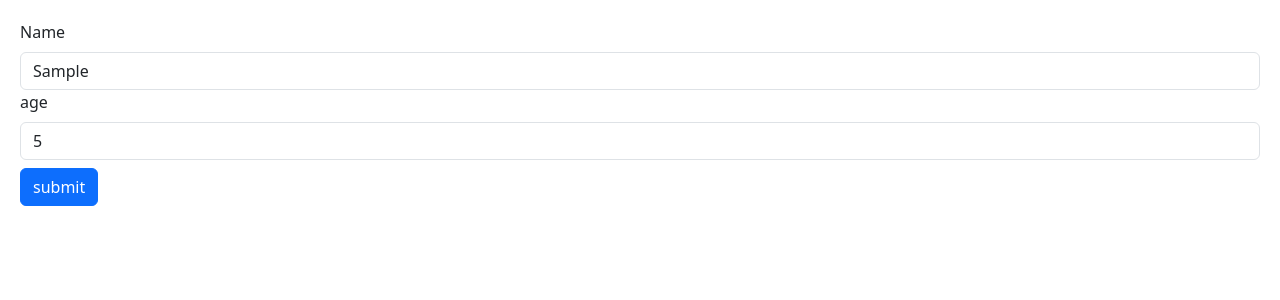
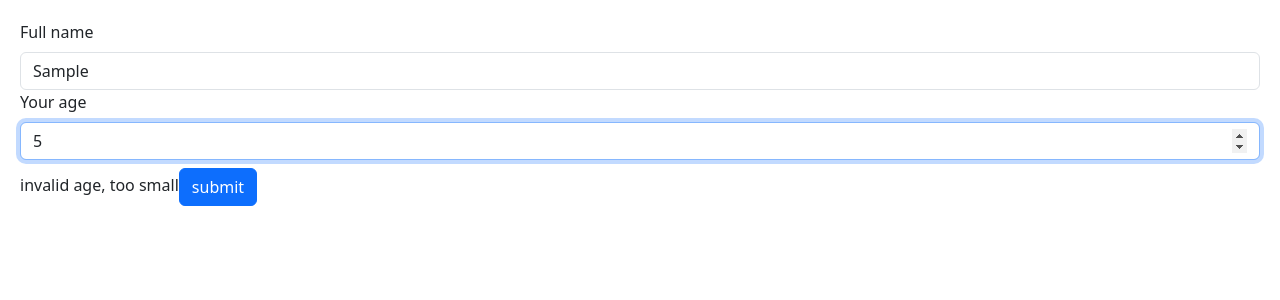
Before and after one commit to J0-Y0/typescript-best-practice, a React (Vite) app: page / in a window 1280 px wide. Both pictures are taken after typing "Sample", "5" into the empty fields and a click on the input "submit". Shown: the top 300 px of the page. Built offline with nearby package versions, Linux system fonts and the light colour scheme.

Commit message:
validation with useform hook

```diff
--- a/package.json
+++ b/package.json
@@ -13,6 +13,7 @@
     "bootstrap": "5.3",
     "react": "^18.3.1",
     "react-dom": "^18.3.1",
+    "react-hook-form": "^7.52.1",
     "react-icons": "^5.2.1"
   },
   "devDependencies": {
--- a/src/components/Form.tsx
+++ b/src/components/Form.tsx
@@ -1,48 +1,58 @@
-import React, { ChangeEvent, FormEvent, useRef, useState } from "react";
+import React from "react";
+import { FieldValues, useForm } from "react-hook-form";
 
 const Form = () => {
-  const [person, setPerson] = useState({
-    name: "",
-    age: "",
-  });
-  const handleSubmit = (event: ChangeEvent<HTMLInputElement>) => {
-    setPerson({
-      ...person,
-      [event.target.name]: event.target.value,
-    });
+  const {
+    register,
+    handleSubmit,
+    formState: { errors },
+  } = useForm();
+  const onSubmit = (data: FieldValues) => {
+    console.log(data);
   };
 
   return (
-    <form
-      action=""
-      onSubmit={(event) => {
-        event.preventDefault();
-        console.log(person);
-      }}
-    >
+    <form action="" onSubmit={handleSubmit(onSubmit)}>
       <label htmlFor="name" className="form-label">
-        Name
+        Full name
       </label>
       <input
-        value={person.name}
-        onChange={handleSubmit}
+        {...register("name", { required: true, minLength: 5 })}
+        id="name"
         type="text"
-        name="name"
-        id="name"
         className="form-control"
       />
+      {errors.name?.type === "minLength" && (
+        <label htmlFor="age" className="form-label">
+          invalid name, too small
+        </label>
+      )}
+      {errors.name?.type === "required" && (
+        <label htmlFor="age" className="form-label">
+          name is required
+        </label>
+      )}
       <label htmlFor="age" className="form-label">
-        age
+        Your age
       </label>
+
       <input
-        value={person.age}
-        onChange={handleSubmit}
+        {...register("age", { required: true, minLength: 5 })}
         type="number"
+        id="age"
         className="form-control"
-        name="age"
-        id="age"
       />
-      <input type="submit" value="submit" className="btn btn-primary mt-2" />
+      {errors.age?.type === "minLength" && (
+        <label htmlFor="age" className="form-label">
+          invalid age, too small
+        </label>
+      )}
+      {errors.age?.type === "required" && (
+        <label htmlFor="age" className="form-label">
+          required
+        </label>
+      )}
+      <input type="submit" value="submit" className="btn btn-primary my-2" />
     </form>
   );
 };
```
Also changed, not shown: 1 other file (tests, documents, lock files or other folders).
